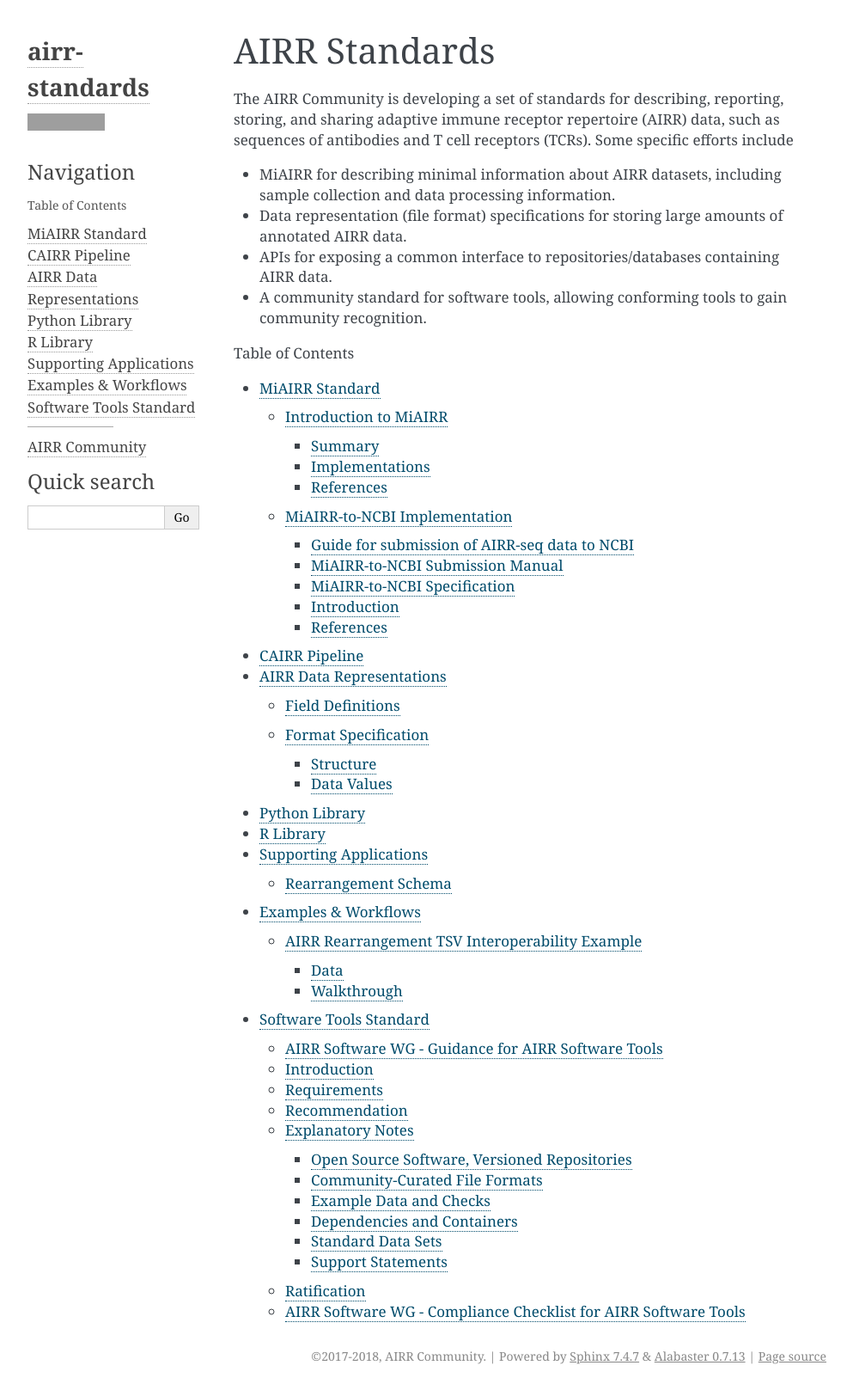
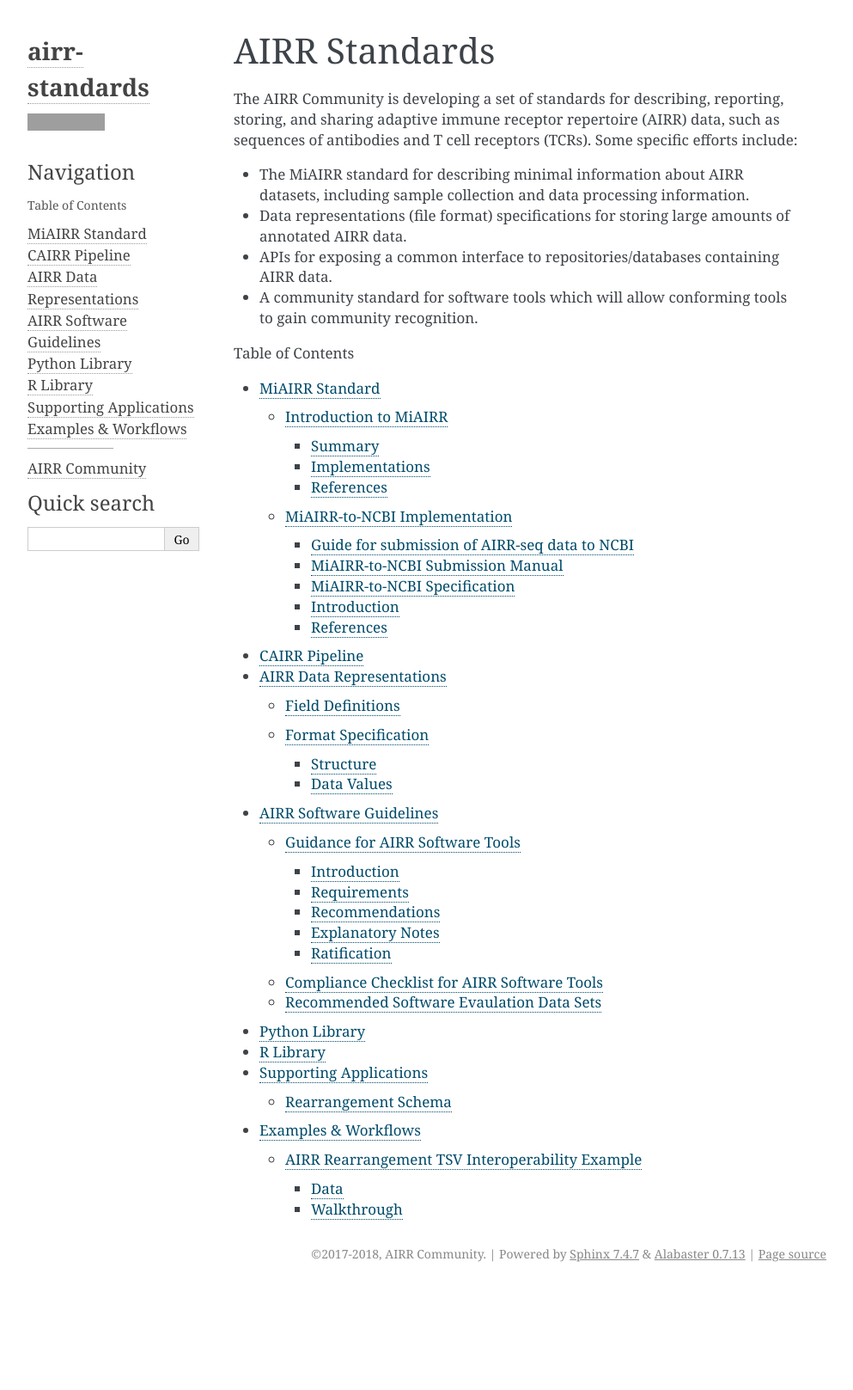
Before and after one commit to airr-community/airr-standards, a Sphinx documentation site: the page built from docs/index.rst, in a window 1280 px wide. Shown: the whole page at 86% size, without its empty margins (148-1141 px from the left). Built offline with Sphinx 7.4.7, drawn with Linux system fonts in a browser that asks for light colours; pages that are not in the unit, such as notebooks, are missing from menus; after the commit the page ends 1498 px from its top, so only the background shows below that; grey boxes are pictures that could not be loaded.

Commit message:
Proofread and organization changes.

```diff
--- a/docs/index.rst
+++ b/docs/index.rst
@@ -4,17 +4,13 @@ AIRR Standards
 The AIRR Community is developing a set of standards for describing, reporting,
 storing, and sharing adaptive immune receptor repertoire (AIRR) data, such as
 sequences of antibodies and T cell receptors (TCRs). Some specific efforts
-include
+include:
 
-- MiAIRR for describing minimal information about AIRR datasets, including
++ The MiAIRR standard for describing minimal information about AIRR datasets, including
   sample collection and data processing information.
-
-- Data representation (file format) specifications for storing large amounts of annotated AIRR data.
-
-- APIs for exposing a common interface to repositories/databases containing
-  AIRR data.
-
-- A community standard for software tools, allowing conforming tools to gain community recognition.
++ Data representations (file format) specifications for storing large amounts of annotated AIRR data.
++ APIs for exposing a common interface to repositories/databases containing AIRR data.
++ A community standard for software tools which will allow conforming tools to gain community recognition.
 
 .. toctree::
     :maxdepth: 3
@@ -23,8 +19,8 @@ include
     miairr/overview
     cairr/overview
     datarep/overview
+    AIRR Software Guidelines <swtools/overview>
     Python Library <packages/airr-python/overview>
     R Library <packages/airr-R/overview>
     Supporting Applications <resources/support.rst>
     examples/overview
-    swtools/overview
--- a/docs/swtools/overview.rst
+++ b/docs/swtools/overview.rst
@@ -6,5 +6,6 @@ Software Tools Standard
    :maxdepth: 1
    :caption: Table of Contents
 
-   airr_swtools_standard
-   airr_swtools_checklist
+   Guidance for AIRR Software Tools <airr_swtools_standard>
+   Compliance Checklist for AIRR Software Tools <airr_swtools_checklist>
+   Recommended Software Evaulation Data Sets <airr_swtools_data>
```
Also changed, not shown: docs/swtools/airr_swtools_checklist.rst (+4 -4 lines), docs/swtools/airr_swtools_data.rst (added, +9 -0 lines), docs/swtools/airr_swtools_standard.rst (+46 -52 lines).
